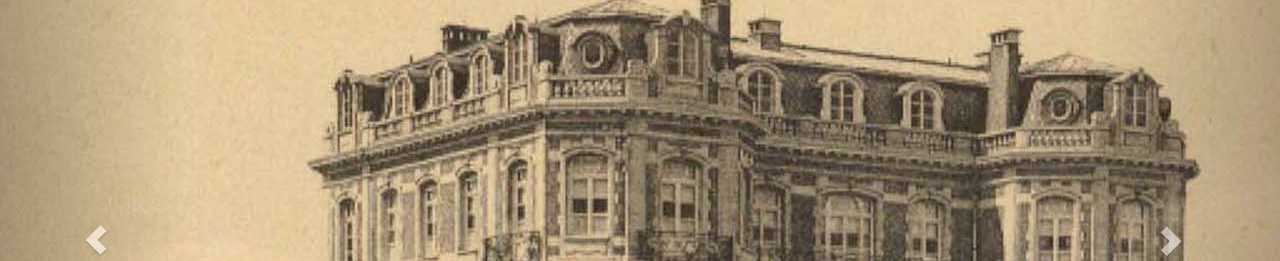
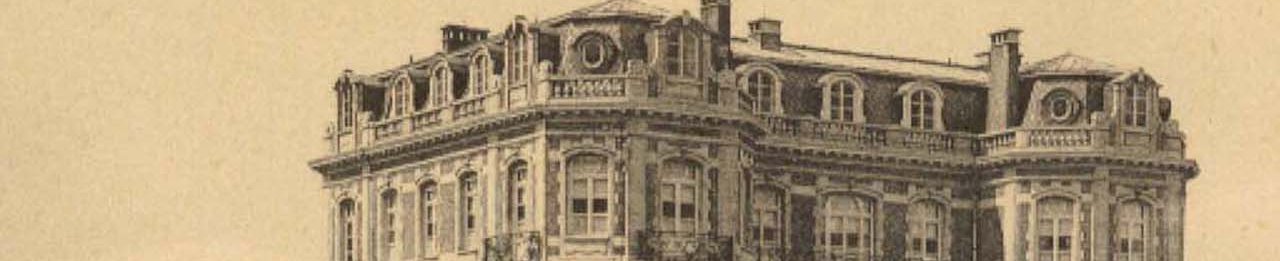
Before and after one commit to jeroen-corteville/izegem, a website: page app/index.html in a window 1280 px wide. Shown: the part 90-351 px from the top of the page. Drawn offline with Linux system fonts and the light colour scheme.

Commit message:
removed carousel controls

```diff
--- a/app/partials/homepage.html
+++ b/app/partials/homepage.html
@@ -37,14 +37,14 @@
             </div>
         </div>
     </div>
-    <a class="left carousel-control" href="#myCarousel" role="button" data-slide="prev">
+    <!--<a class="left carousel-control" href="#myCarousel" role="button" data-slide="prev">
         <span class="glyphicon glyphicon-chevron-left" aria-hidden="true"></span>
         <span class="sr-only">Previous</span>
     </a>
     <a class="right carousel-control" href="#myCarousel" role="button" data-slide="next">
         <span class="glyphicon glyphicon-chevron-right" aria-hidden="true"></span>
         <span class="sr-only">Next</span>
-    </a>
+    </a>-->
 </div>
 
 
```
